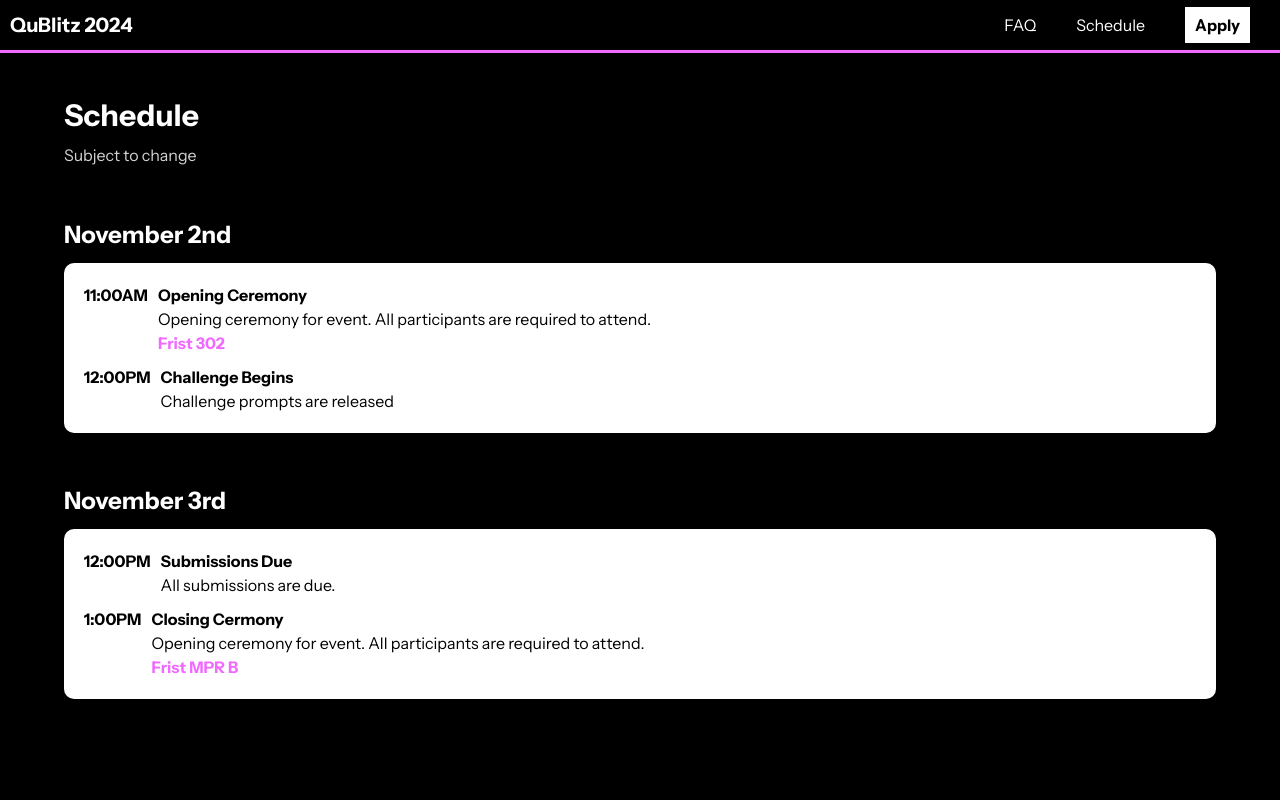
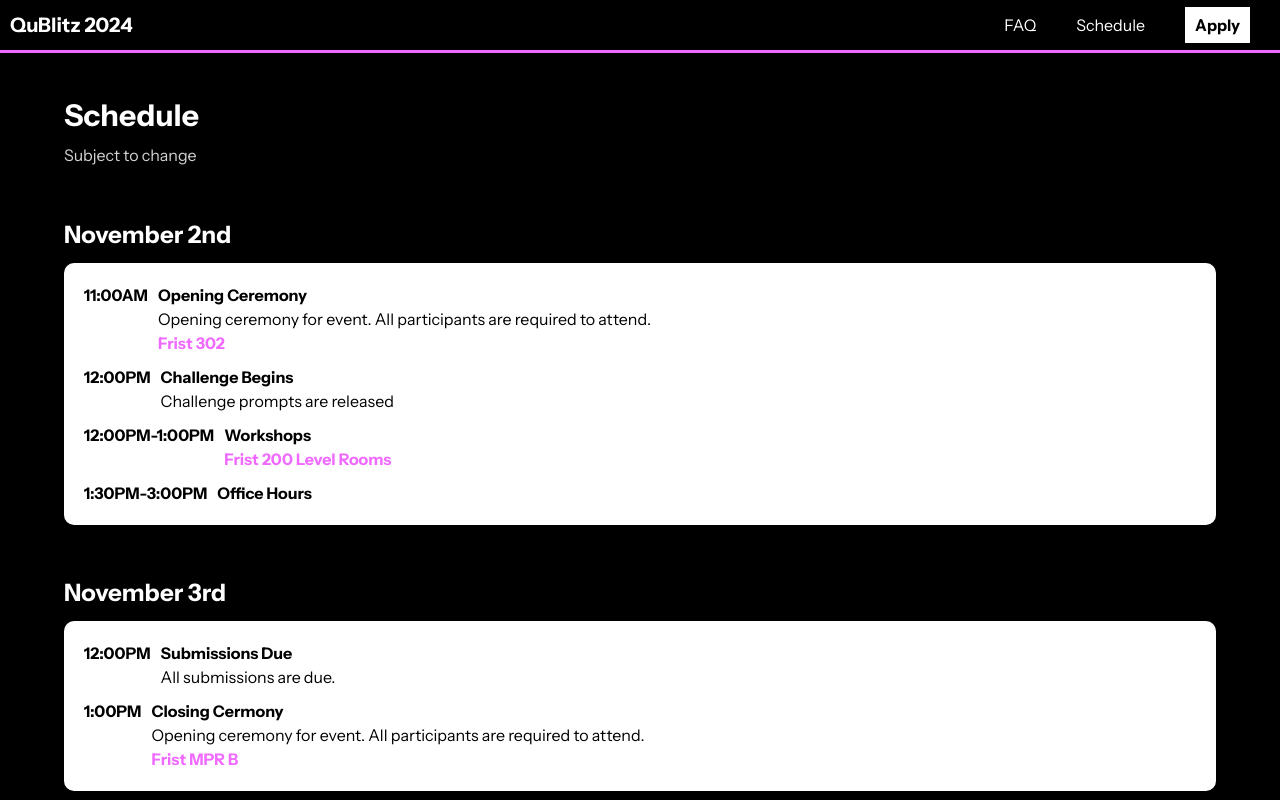
Before and after one commit to vincentcai26/princeton_ibm_qublitz, a Next.js app: page /schedule in a window 1280 px wide. Shown: the top 800 px of the page. Built offline with nearby package versions, Linux system fonts and the light colour scheme; no server answers.

Commit message:
update content

```diff
--- a/content/content.ts
+++ b/content/content.ts
@@ -17,7 +17,10 @@ const faqs = [{
     answer: "It will be a 24-hour hackathon, from noon on November 2nd to noon on November 3rd. In order to participate, you must attending opening and closing ceremonies (occuring 1 hour before and after hacking period)."
 }, {
     question: "What will I be doing at the hackathon?",
-    answer: "We will have multiple challenges for beginners who have never done quantum computing as well as for more experienced participants. Our prompts will be based off implementing research papers in quantum computing. "
+    answer: "We will have multiple challenges for beginners who have never done quantum computing as well as for more experienced participants. Our prompts will be based off implementing research papers in quantum computing. We will not have rooms available for the entirety of the hackathon duration, so you are expected to work on the prompts off-site."
+},{
+    question: "Can I attend?",
+    answer: "We have already sent out confirmations to accepted attendees. If you did not already receive an email notifying you of your acceptance, unfortunately, you will not be able to attend QuBlitz this year due to space limitations."
 }]
 
 const bulletpoints = [
@@ -41,6 +44,15 @@ const nov2 = [{
     name: "Challenge Begins",
     description: "Challenge prompts are released",
     location: ""
+},{
+    time: "12:00PM-1:00PM",
+    name: "Workshops",
+    description: "",
+    location: "Frist 200 Level Rooms",
+},{
+    time: "1:30PM-3:00PM",
+    name: "Office Hours",
+    description: "",
 }]
 
 const nov3 = [{
```
